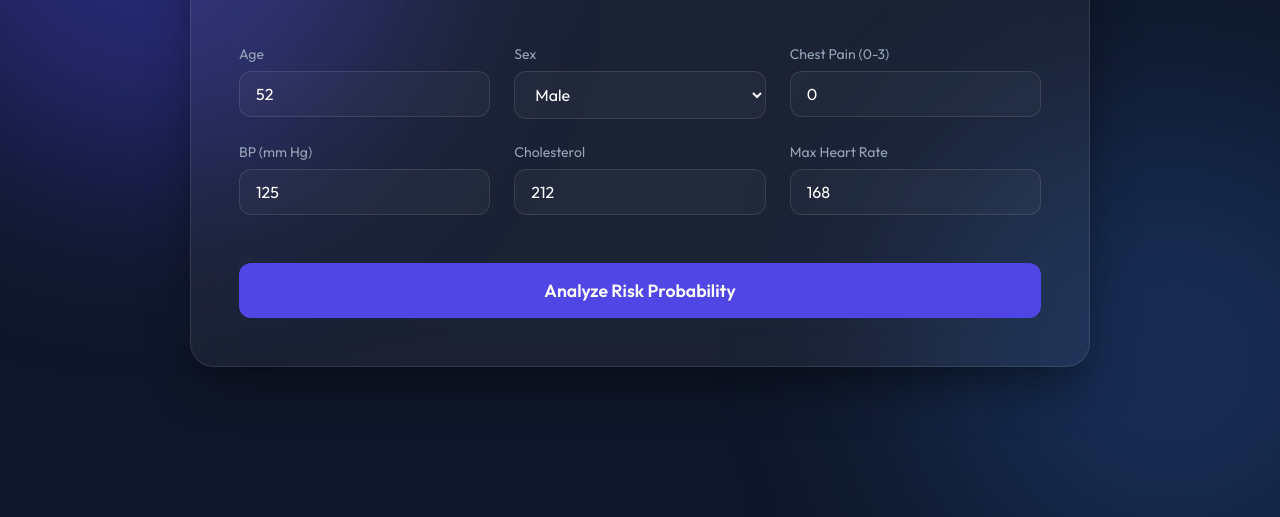
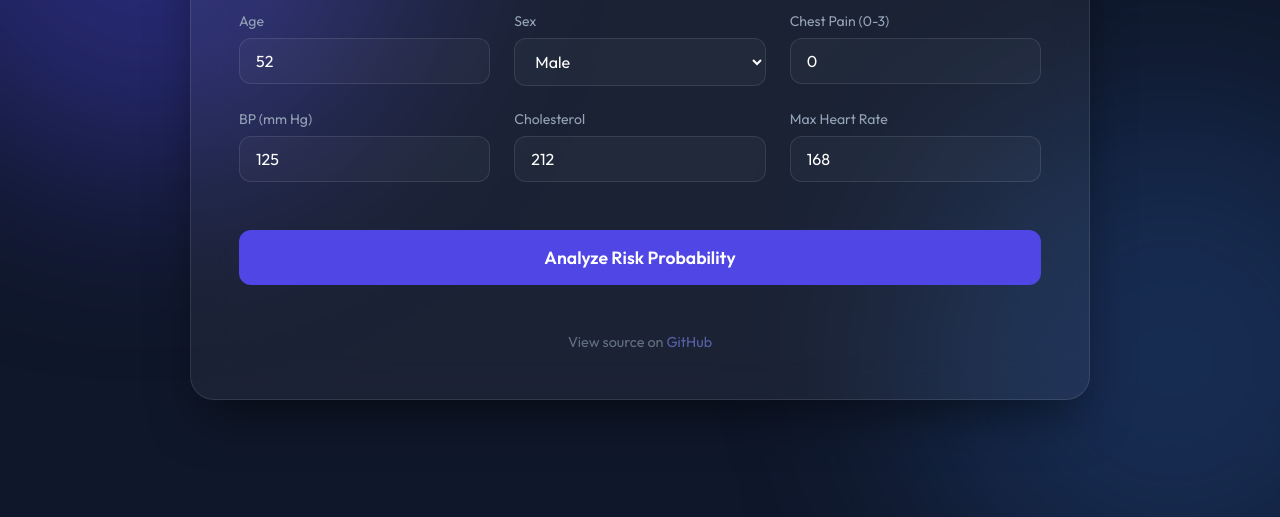
Before and after one commit to Mukul7Raj/Heart-Sync, a plain HTML site: page index.html in a window 1280 px wide. Shown: the part 283-800 px from the top of the page. Drawn offline with Linux system fonts and the light colour scheme.

Commit message:
Update UI with GitHub footer link

```diff
--- a/index.html
+++ b/index.html
@@ -258,6 +258,11 @@
                 <div id="factor-list"></div>
             </div>
         </div>
+
+        <footer style="text-align: center; margin-top: 3rem; color: var(--text-dim); font-size: 0.9rem; opacity: 0.6;">
+            <p>View source on <a href="https://github.com/Mukul7Raj/Heart-Sync" target="_blank"
+                    style="color: #818cf8; text-decoration: none;">GitHub</a></p>
+        </footer>
     </div>
 
     <script>
```
